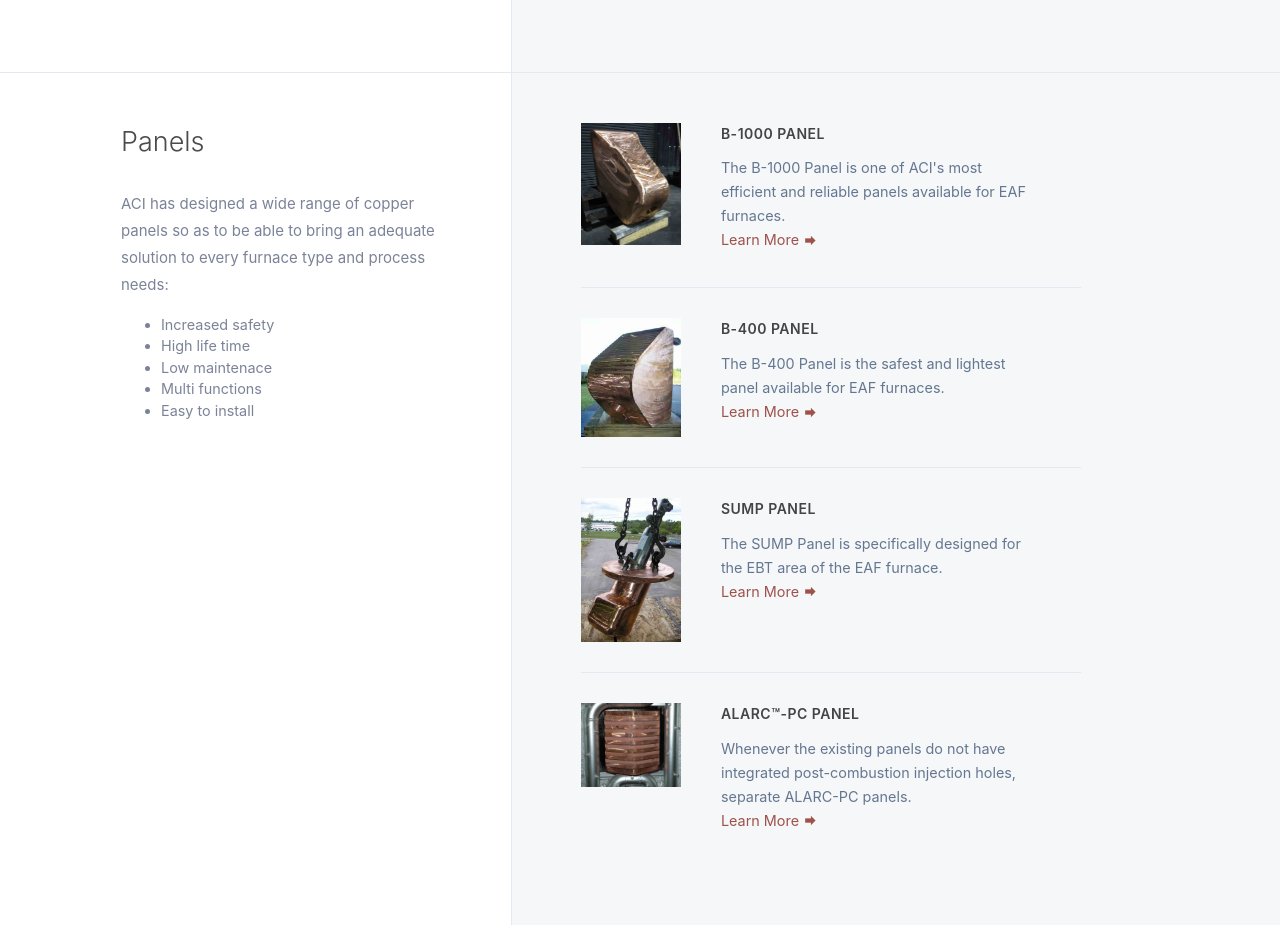
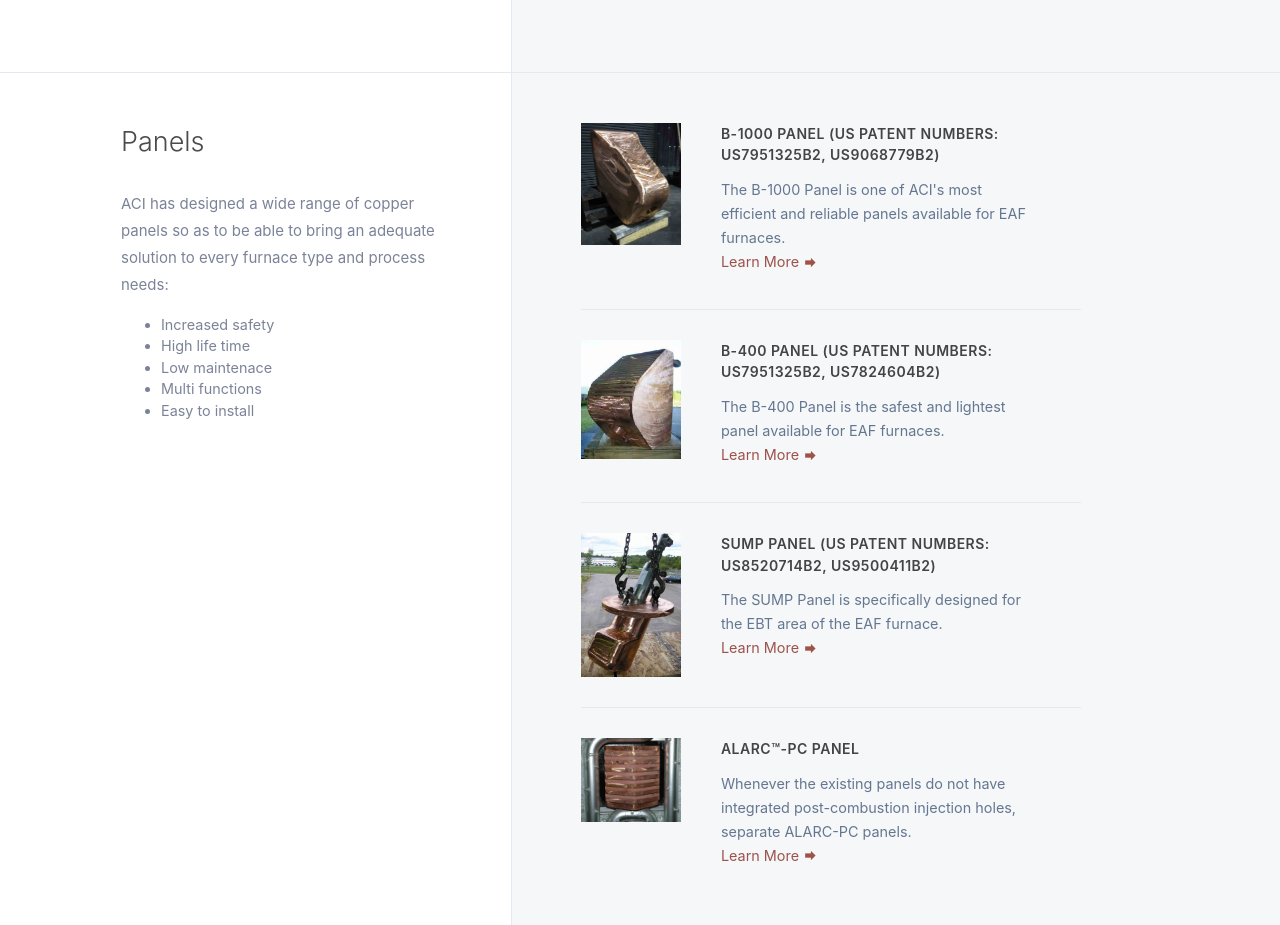
Before and after one commit to Pyretek/aci-website, a plain HTML site: page docs/products.html in a window 1280 px wide. Shown: the part 1580-2505 px from the top of the page. Drawn offline with nearby package versions, Linux system fonts and the light colour scheme; files whose address does not match are found by name.

Commit message:
Added patent numbers for B1000, B400 and SUMP panels

```diff
--- a/docs/products.html
+++ b/docs/products.html
@@ -292,7 +292,7 @@
           </div>
           <div class="info">
             <strong>
-              B-1000 Panel
+              B-1000 Panel (US Patent Numbers: US7951325B2, US9068779B2)
             </strong>
             <p>
               The B-1000 Panel is one of ACI's most efficient and reliable panels available for EAF furnaces.
@@ -307,7 +307,7 @@
           </div>
           <div class="info">
             <strong>
-              B-400 Panel
+              B-400 Panel (US Patent Numbers: US7951325B2, US7824604B2)
             </strong>
             <p>
               The B-400 Panel is the safest and lightest panel available for EAF furnaces.
@@ -322,7 +322,7 @@
           </div>
           <div class="info">
             <strong>
-              SUMP Panel
+              SUMP Panel (US Patent Numbers: US8520714B2, US9500411B2)
             </strong>
             <p>
               The SUMP Panel is specifically designed for the EBT area of the EAF furnace.
```
Also changed, not shown: docs/b1000-panel.html (+1 -1 lines), docs/b400-panel.html (+1 -1 lines), docs/sump-panel.html (+1 -1 lines).
